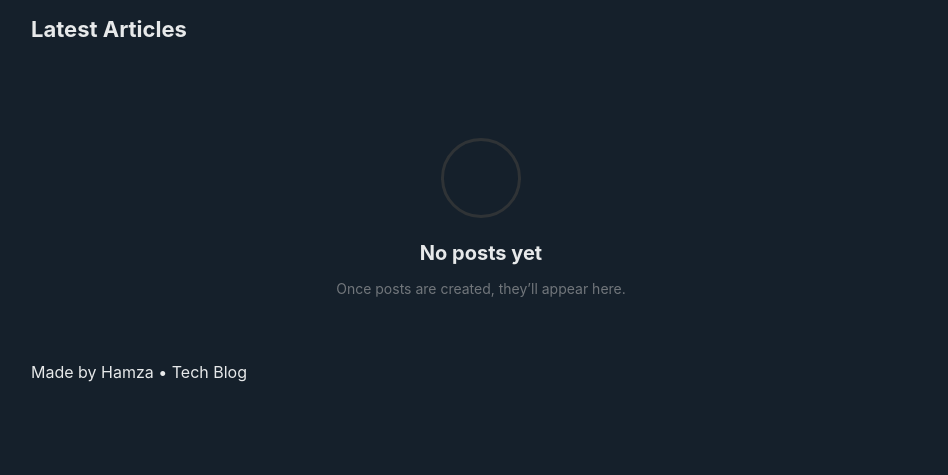
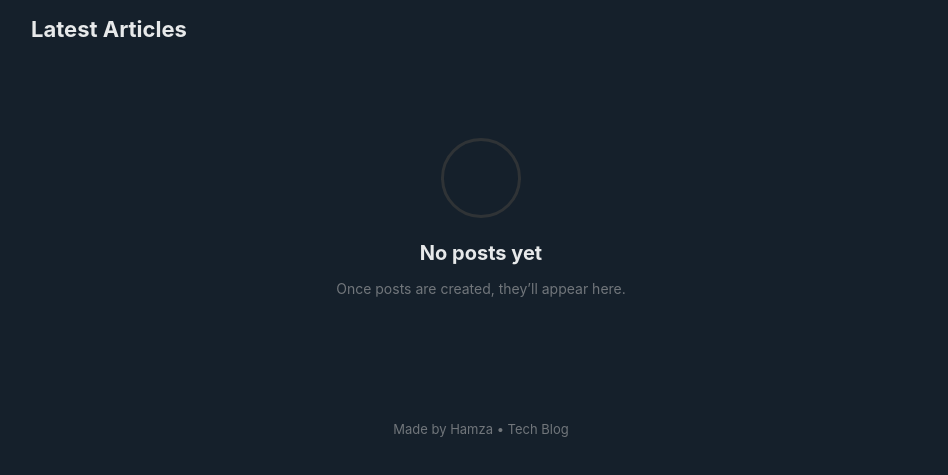
Before and after one commit to HamzaNasir0/Tech-Blog, a website: page src/client/index.html in a window 1280 px wide. Shown: the part 75-550 px from the top of the page, without its empty margins (159-1107 px from the left). Drawn offline with Linux system fonts and the light colour scheme; no server answers.

Commit message:
add footer

```diff
--- a/src/client/css/styles.css
+++ b/src/client/css/styles.css
@@ -323,3 +323,13 @@ textarea {
 .empty-state small {
   font-size: 14px;
 }
+
+/* Footer */
+
+footer {
+  text-align: center;
+  margin-top: 40px;
+  padding: 20px;
+  color: #71767b;
+  font-size: 13px;
+}
```
